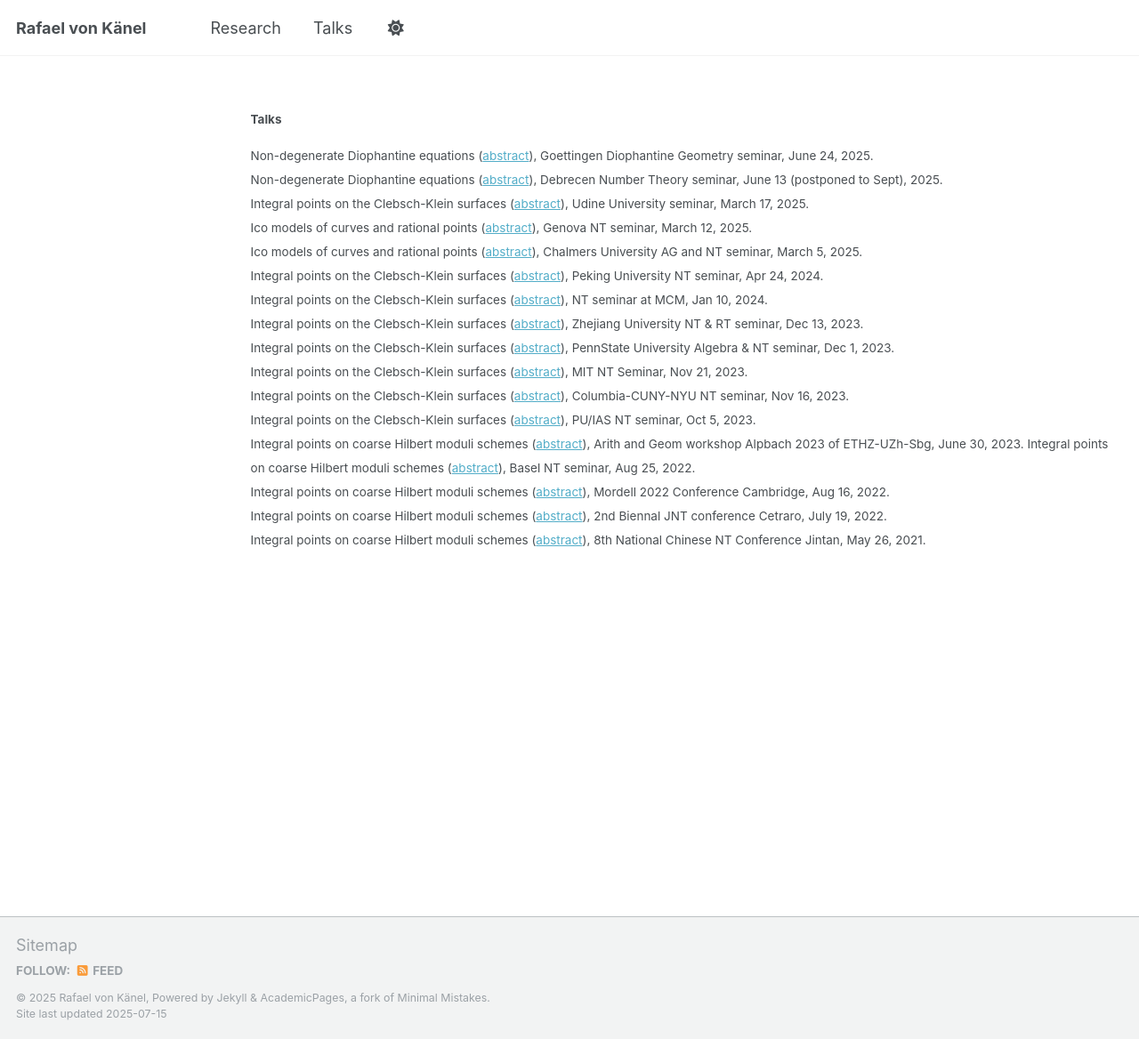
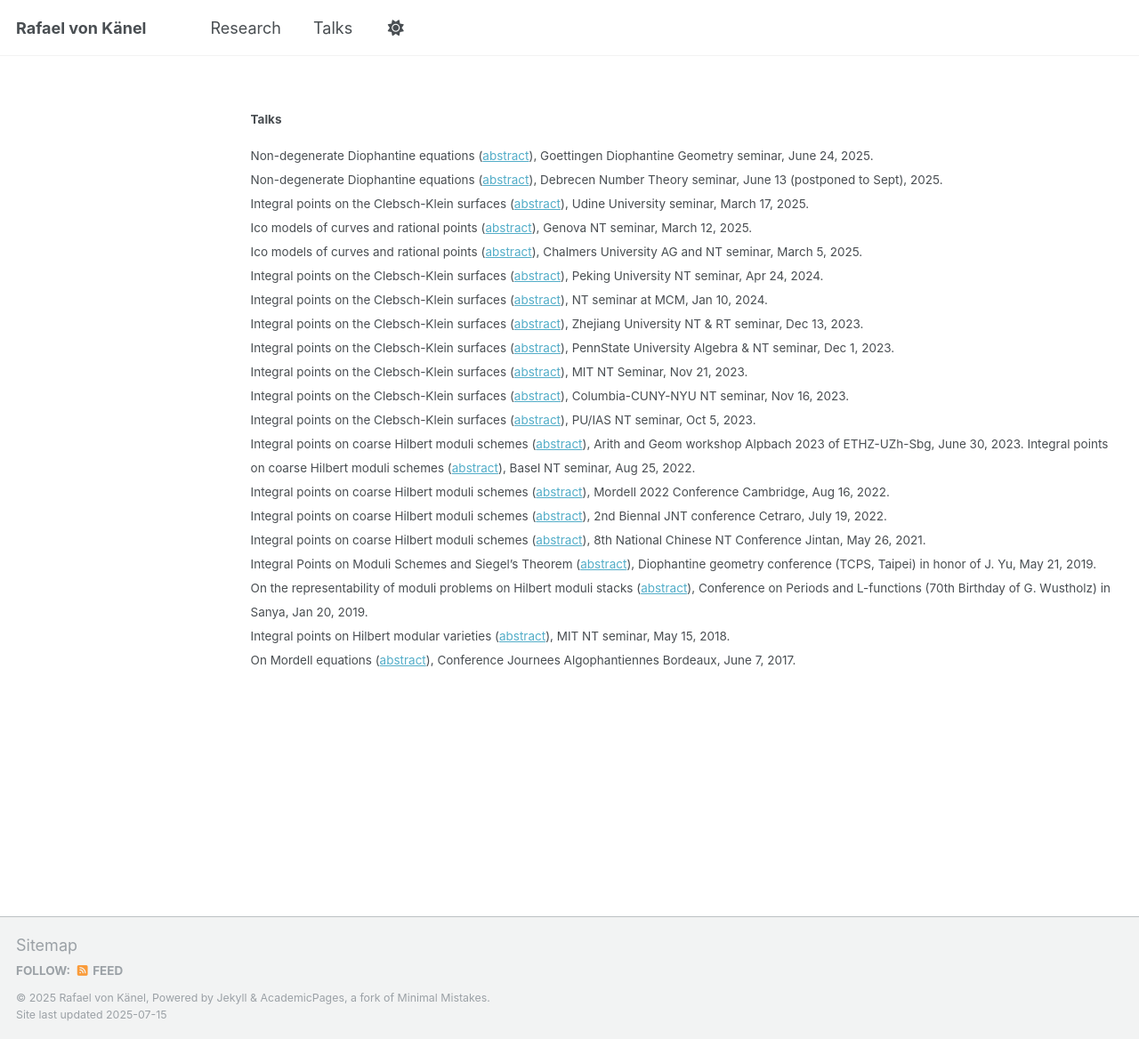
Before and after one commit to rafaelvonkanel/rafaelvonkanel.github.io, a Jekyll site: the page built from _pages/talks.md, in a window 1280 px wide and 1168 px high. Shown: the whole window at 89% size. Built offline with Jekyll 4.4.1, drawn with Linux system fonts in a browser that asks for light colours; a script that is not in the unit is left out.

Commit message:
Update talks.md

```diff
--- a/_pages/talks.md
+++ b/_pages/talks.md
@@ -24,4 +24,8 @@ Integral points on coarse Hilbert moduli schemes ([abstract](../_talks/2022-08-2
 Integral points on coarse Hilbert moduli schemes ([abstract](../_talks/2022-08-16-talk.md)), Mordell 2022 Conference Cambridge, Aug 16, 2022.
 Integral points on coarse Hilbert moduli schemes ([abstract](../_talks/2022-07-19-talk.md)), 2nd Biennal JNT conference Cetraro, July 19, 2022.
 Integral points on coarse Hilbert moduli schemes ([abstract](../_talks/2021-05-26-talk.md)), 8th National Chinese NT Conference Jintan, May 26, 2021.
+Integral Points on Moduli Schemes and Siegel’s Theorem ([abstract](../_talks/2019-05-21-talk.md)), Diophantine geometry conference (TCPS, Taipei) in honor of J. Yu, May 21, 2019.
+On the representability of moduli problems on Hilbert moduli stacks ([abstract](../_talks/2019-01-20-talk.md)), Conference on Periods and L-functions (70th Birthday of G. Wustholz) in Sanya, Jan 20, 2019.
+Integral points on Hilbert modular varieties ([abstract](../_talks/2018-05-15-talk.md)), MIT NT seminar, May 15, 2018.
+On Mordell equations ([abstract](../_talks/2017-06-07-talk.md)), Conference Journees Algophantiennes Bordeaux, June 7, 2017.
 </small>
```
